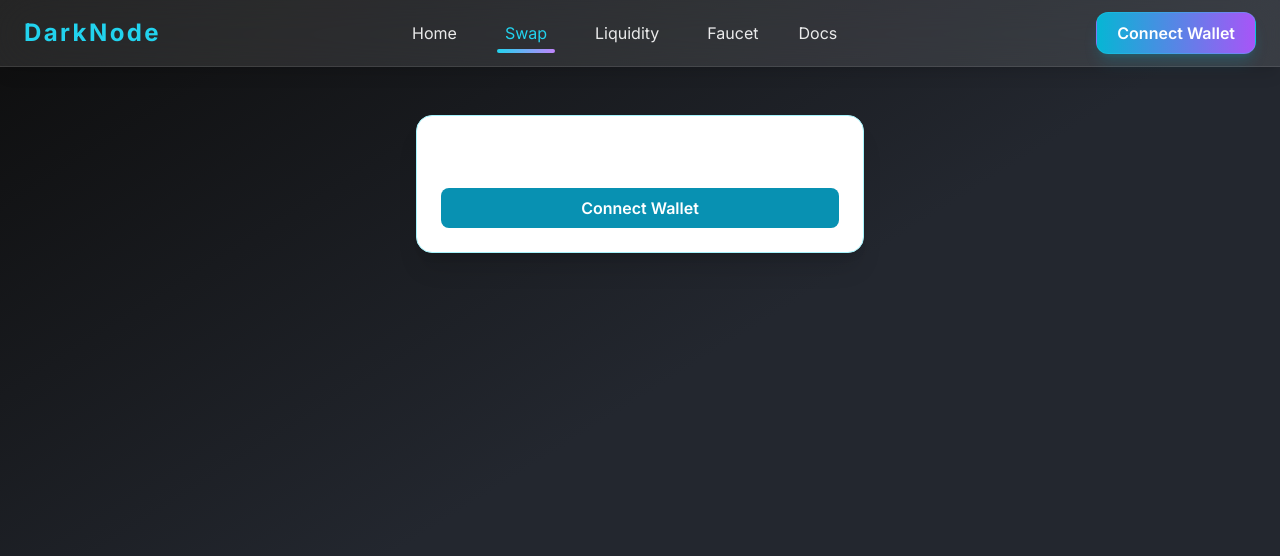
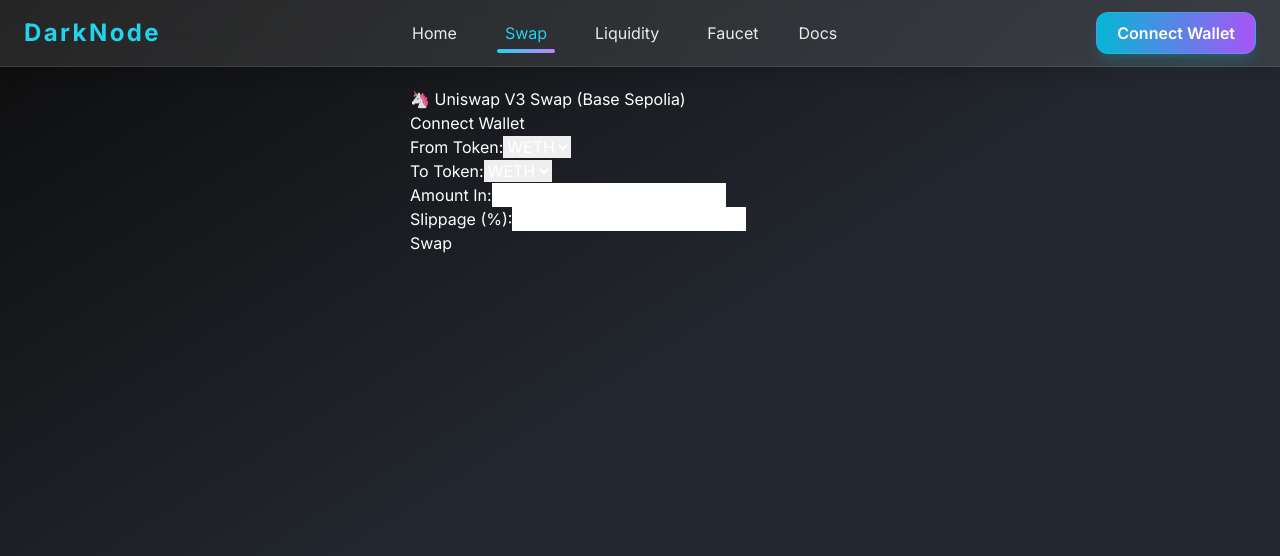
Before and after one commit to zk-web3/darknodedex, a React (Create React App) app: page / in a window 1280 px wide. Both pictures are taken after a click on the button "Launch App". Shown: the top 556 px of the page. Built offline with nearby package versions, Linux system fonts and the light colour scheme.

Commit message:
Update Swap.js

```diff
--- a/src/components/Swap.js
+++ b/src/components/Swap.js
@@ -1,216 +1,123 @@
 import React, { useState, useEffect } from "react";
 import { ethers } from "ethers";
+import { abi as SWAP_ROUTER_ABI } from "@uniswap/v3-periphery/artifacts/contracts/SwapRouter.sol/SwapRouter.json";
 
+// Uniswap V3 Router (Base Sepolia)
+const UNISWAP_V3_ROUTER = "0xE592427A0AEce92De3Edee1F18E0157C05861564";
+
+// Example tokens (You can replace with actual Base Sepolia tokens)
 const TOKENS = [
   {
     symbol: "WETH",
     address: "0x4200000000000000000000000000000000000006",
-    decimals: 18,
-    logo: "https://cryptologos.cc/logos/weth-logo.png"
+    decimals: 18
   },
   {
-    symbol: "USDC",
-    address: "0xD9FECa0D8BcD57C9e34b32F83b1d49ACb0B279F2",
-    decimals: 6,
-    logo: "https://cryptologos.cc/logos/usd-coin-usdc-logo.png"
+    symbol: "DAI",
+    address: "0xD9bAfC7A7068F695d1FcA9c29063EEC7C4A2D2A8",
+    decimals: 18
   }
 ];
 
-const ISwapRouter_ABI = [
-  "function exactInputSingle((address,address,uint24,address,uint256,uint256,uint160)) payable returns (uint256)",
-  "function approve(address,uint256) returns (bool)",
-  "function allowance(address,address) view returns (uint256)"
-];
-const QuoterV2_ABI = [
-  "function quoteExactInputSingle(address,address,uint24,uint256) external returns (uint256)"
-];
+export default function Swap() {
+  const [walletAddress, setWalletAddress] = useState("");
+  const [signer, setSigner] = useState(null);
+  const [tokenIn, setTokenIn] = useState(TOKENS[0]);
+  const [tokenOut, setTokenOut] = useState(TOKENS[1]);
+  const [amountIn, setAmountIn] = useState("");
+  const [slippage, setSlippage] = useState(1);
+  const [loading, setLoading] = useState(false);
 
-const SWAP_ROUTER = "0x5615CDAb10dc425a742d643d949a7F474C7eF466";
-const QUOTER = "0x61fFE014bA17989E743c5F6cB21bF9697530B21e";
-const FEE = 3000; // 0.3%
-
-export default function Swap() {
-  const [provider, setProvider] = useState();
-  const [signer, setSigner] = useState();
-  const [address, setAddress] = useState("");
-  const [ethBalance, setEthBalance] = useState("");
-  const [fromToken, setFromToken] = useState(TOKENS[0]);
-  const [toToken, setToToken] = useState(TOKENS[1]);
-  const [amountIn, setAmountIn] = useState("");
-  const [amountOut, setAmountOut] = useState("");
-  const [slippage, setSlippage] = useState("0.5");
-  const [approving, setApproving] = useState(false);
-  const [approved, setApproved] = useState(false);
-  const [swapping, setSwapping] = useState(false);
-  const [txHash, setTxHash] = useState("");
-  const [error, setError] = useState("");
-
-  // Connect wallet
   const connectWallet = async () => {
-    if (!window.ethereum) return setError("MetaMask not found");
-    const prov = new ethers.BrowserProvider(window.ethereum);
-    const signer = await prov.getSigner();
-    const addr = await signer.getAddress();
-    setProvider(prov);
+    if (!window.ethereum) return alert("Install MetaMask");
+    const provider = new ethers.providers.Web3Provider(window.ethereum);
+    await provider.send("eth_requestAccounts", []);
+    const signer = provider.getSigner();
+    const address = await signer.getAddress();
     setSigner(signer);
-    setAddress(addr);
-    setError("");
+    setWalletAddress(address);
   };
 
-  // Fetch ETH balance
-  useEffect(() => {
-    if (!provider || !address) return;
-    provider.getBalance(address).then(bal => {
-      setEthBalance(ethers.formatEther(bal));
-    });
-  }, [provider, address]);
+  const handleSwap = async () => {
+    if (!signer || !walletAddress) return alert("Connect wallet first.");
+    setLoading(true);
+    try {
+      const router = new ethers.Contract(UNISWAP_V3_ROUTER, SWAP_ROUTER_ABI, signer);
+      const amountInWei = ethers.utils.parseUnits(amountIn, tokenIn.decimals);
+      const deadline = Math.floor(Date.now() / 1000) + 60 * 5; // 5 mins
 
-  // Estimate output using QuoterV2
-  useEffect(() => {
-    if (!amountIn || isNaN(amountIn) || Number(amountIn) <= 0) {
-      setAmountOut("");
-      return;
-    }
-    const fetchQuote = async () => {
-      try {
-        const quoter = new ethers.Contract(QUOTER, QuoterV2_ABI, provider || ethers);
-        const amountInWei = ethers.parseUnits(amountIn, fromToken.decimals);
-        const quoted = await quoter.quoteExactInputSingle(
-          fromToken.address,
-          toToken.address,
-          FEE,
-          amountInWei
-        );
-        setAmountOut(ethers.formatUnits(quoted, toToken.decimals));
-      } catch (e) {
-        setAmountOut("");
-      }
-    };
-    fetchQuote();
-  }, [amountIn, fromToken, toToken, provider]);
+      // Approve if ERC20
+      const tokenContract = new ethers.Contract(tokenIn.address, [
+        "function approve(address spender, uint256 amount) public returns (bool)"
+      ], signer);
+      const approvalTx = await tokenContract.approve(UNISWAP_V3_ROUTER, amountInWei);
+      await approvalTx.wait();
 
-  // Check approval
-  useEffect(() => {
-    if (!signer || fromToken.symbol === "ETH") {
-      setApproved(true);
-      return;
-    }
-    const check = async () => {
-      const token = new ethers.Contract(fromToken.address, ["function allowance(address,address) view returns (uint256)", "function approve(address,uint256) returns (bool)"], signer);
-      const allowance = await token.allowance(address, SWAP_ROUTER);
-      setApproved(allowance >= ethers.parseUnits(amountIn || "0", fromToken.decimals));
-    };
-    check();
-  }, [signer, fromToken, amountIn, address]);
-
-  // Approve token
-  const handleApprove = async () => {
-    setApproving(true);
-    setError("");
-    try {
-      const token = new ethers.Contract(fromToken.address, ["function approve(address,uint256) returns (bool)"], signer);
-      const tx = await token.approve(SWAP_ROUTER, ethers.MaxUint256);
-      await tx.wait();
-      setApproved(true);
-    } catch (e) {
-      setError("Approval failed");
-    }
-    setApproving(false);
-  };
-
-  // Execute swap
-  const handleSwap = async () => {
-    setSwapping(true);
-    setError("");
-    setTxHash("");
-    try {
-      const router = new ethers.Contract(SWAP_ROUTER, ISwapRouter_ABI, signer);
       const params = {
-        tokenIn: fromToken.address,
-        tokenOut: toToken.address,
-        fee: FEE,
-        recipient: address,
-        deadline: Math.floor(Date.now() / 1000) + 60 * 10,
-        amountIn: ethers.parseUnits(amountIn, fromToken.decimals),
-        amountOutMinimum: amountOut ? ethers.parseUnits((Number(amountOut) * (1 - Number(slippage)/100)).toFixed(toToken.decimals), toToken.decimals) : 0,
+        tokenIn: tokenIn.address,
+        tokenOut: tokenOut.address,
+        fee: 3000,
+        recipient: walletAddress,
+        deadline,
+        amountIn: amountInWei,
+        amountOutMinimum: 0,
         sqrtPriceLimitX96: 0
       };
-      const tx = await router.exactInputSingle(params, { value: fromToken.symbol === "ETH" ? ethers.parseUnits(amountIn, 18) : 0 });
-      setTxHash(tx.hash);
+
+      const tx = await router.exactInputSingle(params, {
+        value: tokenIn.symbol === "ETH" ? amountInWei : 0
+      });
+
       await tx.wait();
-    } catch (e) {
-      setError("Swap failed");
+      alert("Swap successful!");
+    } catch (err) {
+      console.error(err);
+      alert("Swap failed: " + err.message);
     }
-    setSwapping(false);
+    setLoading(false);
   };
 
   return (
-    <div className="max-w-md mx-auto mt-12 bg-white rounded-2xl shadow-xl p-6 border border-cyan-200">
-      <h2 className="text-2xl font-bold mb-4 text-center">Swap on Base Sepolia</h2>
-      {!address ? (
-        <button className="w-full py-2 bg-cyan-600 text-white rounded-lg font-semibold" onClick={connectWallet}>Connect Wallet</button>
+    <div style={{ padding: "20px", maxWidth: "500px", margin: "auto" }}>
+      <h2>🦄 Uniswap V3 Swap (Base Sepolia)</h2>
+
+      {!walletAddress ? (
+        <button onClick={connectWallet}>Connect Wallet</button>
       ) : (
-        <div>
-          <div className="flex items-center justify-between mb-2">
-            <span className="text-gray-600">Wallet:</span>
-            <span className="font-mono">{address.slice(0,6)}...{address.slice(-4)}</span>
-          </div>
-          <div className="flex items-center justify-between mb-4">
-            <span className="text-gray-600">ETH Balance:</span>
-            <span>{Number(ethBalance).toFixed(4)}</span>
-          </div>
-          <div className="mb-4">
-            <div className="flex gap-2 mb-2">
-              <TokenSelect token={fromToken} setToken={setFromToken} otherToken={toToken} />
-              <TokenSelect token={toToken} setToken={setToToken} otherToken={fromToken} />
-            </div>
-            <input
-              className="w-full border rounded-lg px-3 py-2 mb-2"
-              type="number"
-              placeholder="Amount"
-              value={amountIn}
-              onChange={e => setAmountIn(e.target.value)}
-              min="0"
-            />
-            <div className="flex justify-between text-sm text-gray-500 mb-2">
-              <span>Slippage (%)</span>
-              <input
-                className="w-16 border rounded px-1 text-right"
-                type="number"
-                value={slippage}
-                min="0"
-                max="5"
-                step="0.1"
-                onChange={e => setSlippage(e.target.value)}
-              />
-            </div>
-            <div className="mb-2 text-gray-700">
-              {amountOut && (
-                <span>Estimated: {amountOut} {toToken.symbol}</span>
-              )}
-            </div>
-            {error && <div className="text-red-500 mb-2">{error}</div>}
-            {txHash && <div className="text-green-600 mb-2">Tx: <a href={`https://sepolia.basescan.org/tx/${txHash}`} target="_blank" rel="noopener noreferrer" className="underline">{txHash.slice(0,10)}...</a></div>}
-            {!approved && fromToken.symbol !== "ETH" ? (
-              <button className="w-full py-2 bg-yellow-400 text-white rounded-lg font-semibold" onClick={handleApprove} disabled={approving}>{approving ? "Approving..." : `Approve ${fromToken.symbol}`}</button>
-            ) : (
-              <button className="w-full py-2 bg-cyan-600 text-white rounded-lg font-semibold" onClick={handleSwap} disabled={swapping || !amountIn || Number(amountIn) <= 0}>{swapping ? "Swapping..." : "Swap"}</button>
-            )}
-          </div>
-        </div>
+        <p>Connected: {walletAddress.slice(0, 6)}...{walletAddress.slice(-4)}</p>
       )}
+
+      <div>
+        <label>From Token:</label>
+        <select onChange={(e) => setTokenIn(TOKENS[e.target.value])}>
+          {TOKENS.map((t, i) => (
+            <option value={i} key={i}>{t.symbol}</option>
+          ))}
+        </select>
+      </div>
+
+      <div>
+        <label>To Token:</label>
+        <select onChange={(e) => setTokenOut(TOKENS[e.target.value])}>
+          {TOKENS.map((t, i) => (
+            <option value={i} key={i}>{t.symbol}</option>
+          ))}
+        </select>
+      </div>
+
+      <div>
+        <label>Amount In:</label>
+        <input type="number" value={amountIn} onChange={(e) => setAmountIn(e.target.value)} />
+      </div>
+
+      <div>
+        <label>Slippage (%):</label>
+        <input type="number" value={slippage} onChange={(e) => setSlippage(e.target.value)} />
+      </div>
+
+      <button onClick={handleSwap} disabled={loading}>
+        {loading ? "Swapping..." : "Swap"}
+      </button>
     </div>
   );
 }
-
-function TokenSelect({ token, setToken, otherToken }) {
-  return (
-    <div className="relative w-1/2">
-      <button className="flex items-center w-full border rounded-lg px-3 py-2 bg-gray-50" type="button">
-        <img src={token.logo} alt={token.symbol} className="w-6 h-6 mr-2" />
-        <span>{token.symbol}</span>
-      </button>
-      {/* For demo: no dropdown, but you can add a dropdown here */}
-    </div>
-  );
-}
```
